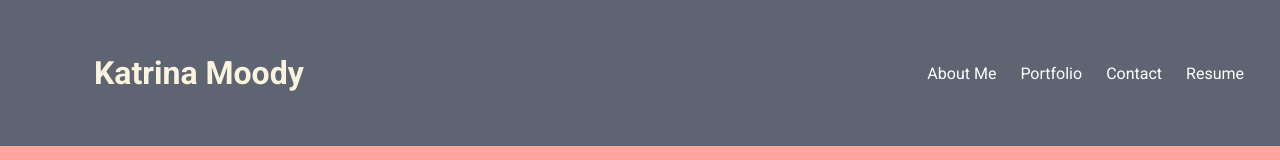
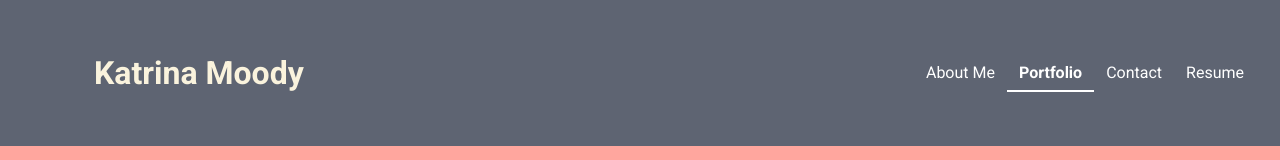
Before and after one commit to kmmoody212/React-Portfolio, a React (Vite) app: page /portfolio in a window 1280 px wide. Shown: the top 160 px of the page. Built offline with nearby package versions, Linux system fonts and the light colour scheme.

Commit message:
Made changes to navbar links to stay highlighted when active

```diff
--- a/src/components/Navbar.jsx
+++ b/src/components/Navbar.jsx
@@ -1,5 +1,5 @@
 import React from "react";
-import { Link } from "react-router-dom";
+import { NavLink } from "react-router-dom";
 
 function Navbar() {
   return (
@@ -8,18 +8,18 @@ function Navbar() {
         <h1>Katrina Moody</h1>
       </div>
       <div className="right-nav">
-        <Link to="/aboutme" className="link">
+        <NavLink to="/aboutme" className="link" activeClassName="active">
           About Me
-        </Link>
-        <Link to="/portfolio" className="link">
+        </NavLink>
+        <NavLink to="/portfolio" className="link" activeClassName="active">
           Portfolio
-        </Link>
-        <Link to="/contact" className="link">
+        </NavLink>
+        <NavLink to="/contact" className="link" activeClassName="active">
           Contact
-        </Link>
-        <Link to="/resume" className="link">
+        </NavLink>
+        <NavLink to="/resume" className="link" activeClassName="active">
           Resume
-        </Link>
+        </NavLink>
       </div>
     </div>
   );
--- a/src/styles/main.css
+++ b/src/styles/main.css
@@ -122,6 +122,11 @@ h1 {
 
 .link:hover {
   color: var(--color-primary);
+}
+
+.link.active {
+  font-weight: bold;
+  border-bottom: 2px solid white;
 }
 
 /* ///////////// STYLING FOR THE CARDS IN PORTFOLIO /////////// */
```
